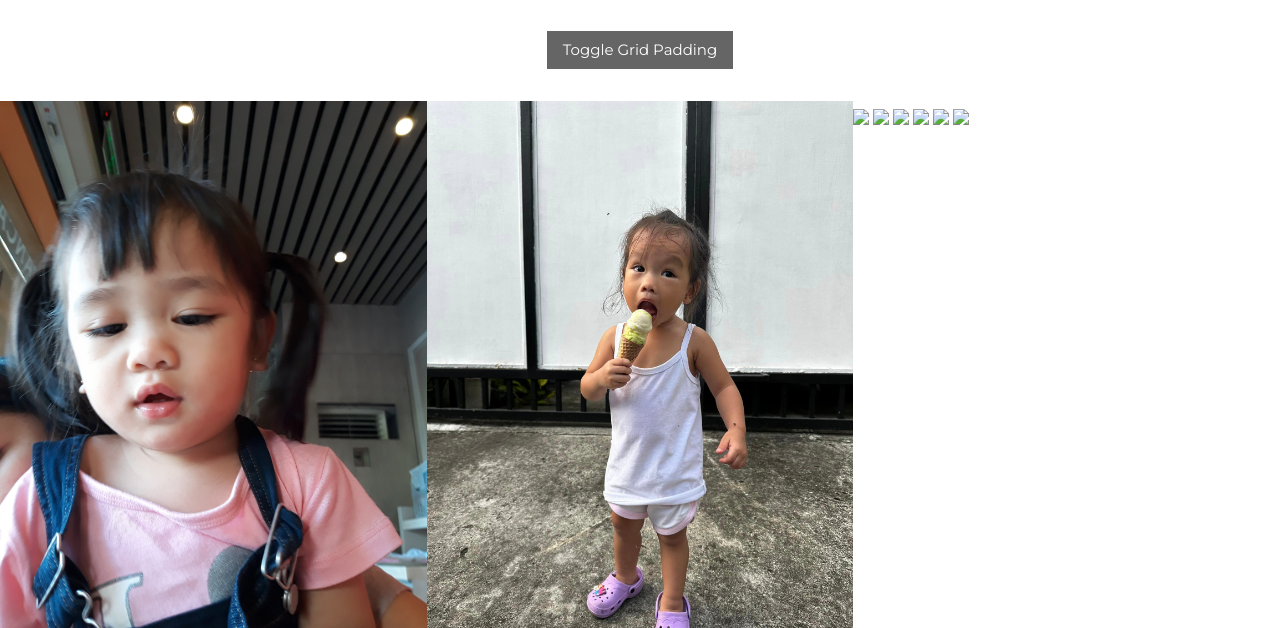
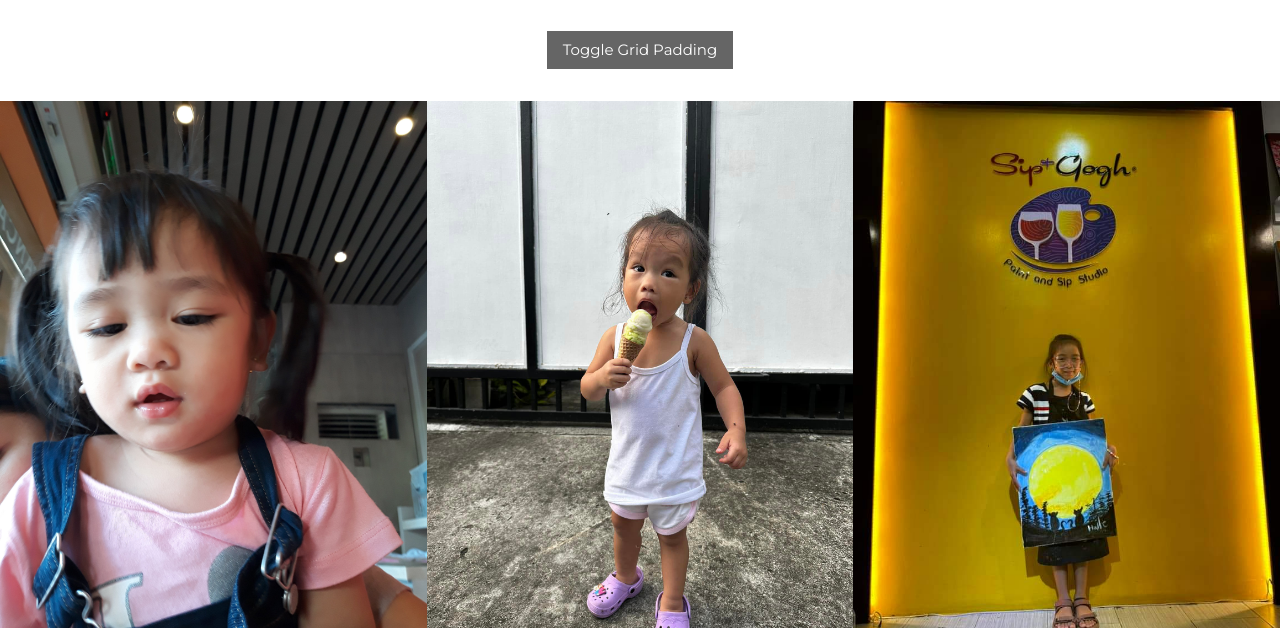
Before and after one commit to HLSP050810/photoliohlsp, a plain HTML site: page index.html in a window 1280 px wide. Shown: the part 172-800 px from the top of the page. Drawn offline with nearby package versions, Linux system fonts and the light colour scheme; the site is published under a folder, as on GitHub Pages, so addresses that start at the root find nothing.

Commit message:
Update index.html

```diff
--- a/index.html
+++ b/index.html
@@ -57,18 +57,18 @@ img {margin-bottom: -7px}
     <img src="photolio/lyra1.jpg" style="width:100%">
     <img src="photolio/lyra2.jpg" style="width:100%">
     <img src="photolio/lyra3.jpg" style="width:100%">
-    <img src="/photolio/lyra4.jpg" style="width:100%">
-    <img src="/photolio/lyra5.jpg" style="width:100%">
-    <img src="/photolio/lyra6.jpg" style="width:100%">
+    <img src="photolio/lyra4.jpg" style="width:100%">
+    <img src="photolio/lyra5.jpg" style="width:100%">
+    <img src="photolio/lyra6.jpg" style="width:100%">
   </div>
 
   <div class="w3-third">
-    <img src="/photolio/art1.jpg" style="width:100%">
-    <img src="/photolio/cubao1.jpg" style="width:100%">
-    <img src="/photolio/hailebday.jpg" style="width:100%">
-    <img src="/photolio/lyra7.jpg" style="width:100%">
-    <img src="/photolio/lyra8.jpg" style="width:100%">
-    <img src="/photolio/lyra9.jpg" style="width:100%">
+    <img src="photolio/art1.jpg" style="width:100%">
+    <img src="photolio/cubao1.jpg" style="width:100%">
+    <img src="photolio/hailebday.jpg" style="width:100%">
+    <img src="photolio/lyra7.jpg" style="width:100%">
+    <img src="photolio/lyra8.jpg" style="width:100%">
+    <img src="photolio/lyra9.jpg" style="width:100%">
   </div>
 </div>
 
```
